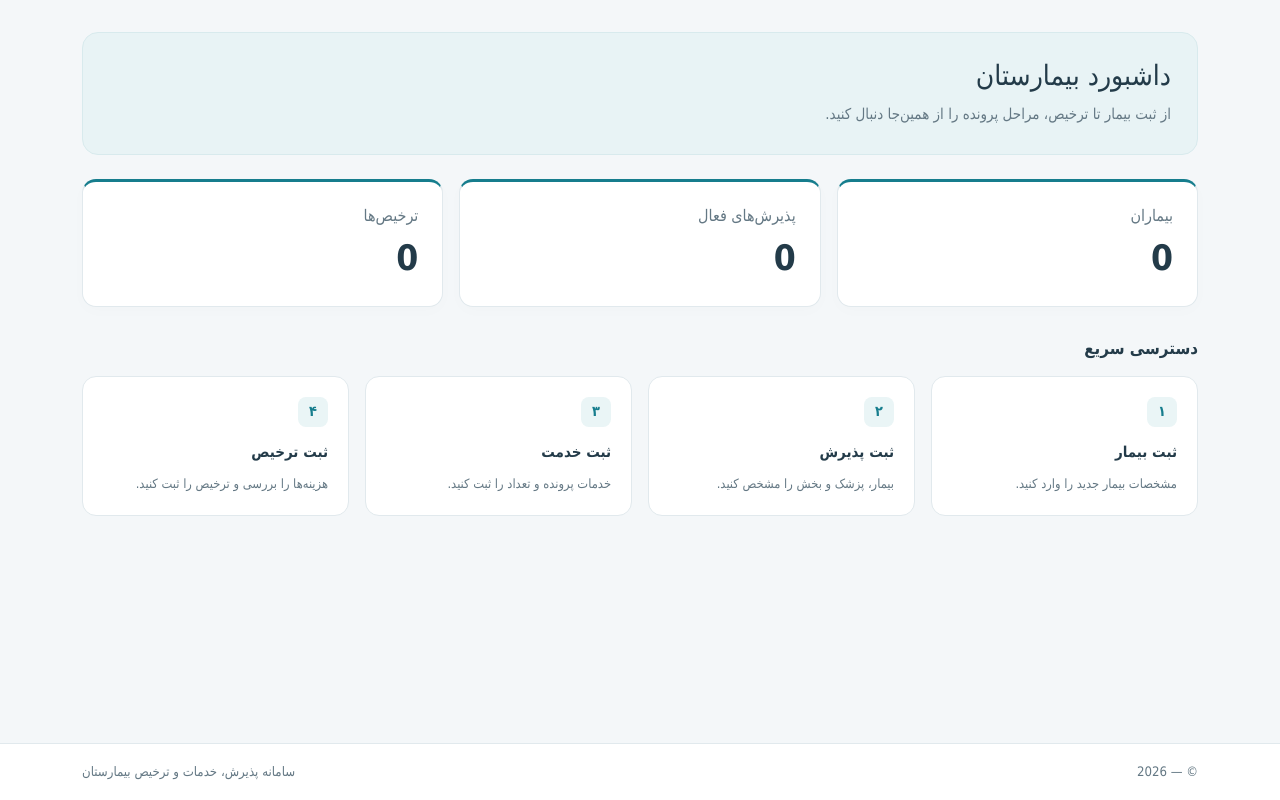
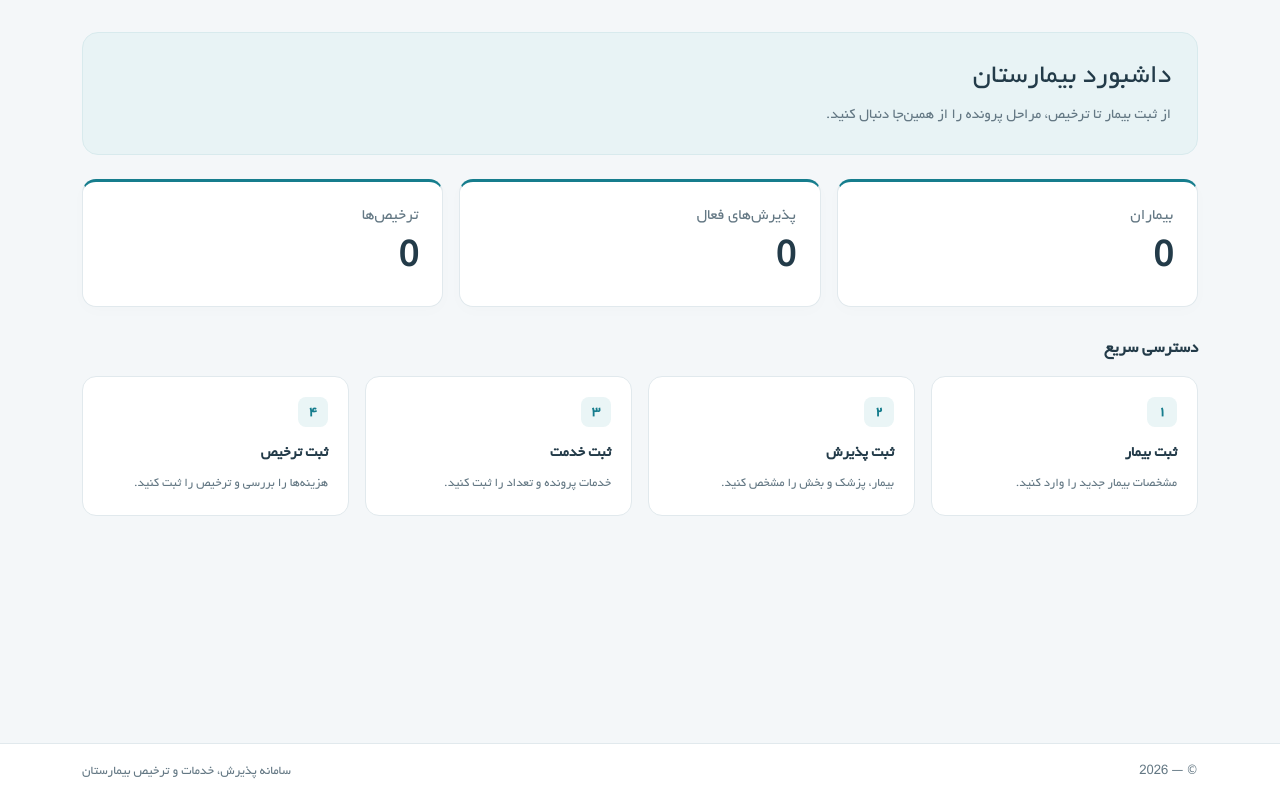
Before and after one commit to Alirezag10/hospital, a Yii app: template app/views/site/index.php in a window 1280 px wide. Run offline with PHP 8.4 and a stand-in for Yii, Linux system fonts and the light colour scheme; the template is opened without the code that fills it, so the values that code supplies are empty; some libraries are stand-ins or nearby versions.

Commit message:
style: use local Yekan font and refresh asset URLs

```diff
--- a/app/config/web.php
+++ b/app/config/web.php
@@ -7,6 +7,7 @@ return [
     'bootstrap' => ['log'],
     'aliases' => ['@bower' => '@vendor/bower-asset', '@npm' => '@vendor/npm-asset'],
     'components' => [
+        'assetManager' => ['appendTimestamp' => true],
         'request' => ['cookieValidationKey' => 'hospital-local-project-7c49a83f2d614b90a5e8f036c1bd7294'],
         'formatter' => ['dateFormat' => 'php:Y-m-d', 'datetimeFormat' => 'php:Y-m-d H:i:s'],
         'errorHandler' => ['errorAction' => 'site/error'],
--- a/app/web/css/site.css
+++ b/app/web/css/site.css
@@ -1,3 +1,10 @@
+@font-face {
+    font-family: 'Yekan';
+    src: url('../fonts/Yekan.woff2') format('woff2');
+    font-weight: normal;
+    font-style: normal;
+    font-display: swap;
+}
 :root {
     --primary: #167d8d;
     --primary-dark: #11616e;
@@ -5,7 +12,7 @@
     --muted: #647884;
     --line: #e1e9ed;
 }
-body { direction: rtl; text-align: right; font-family: Tahoma, Arial, sans-serif; font-size: 15px; line-height: 1.8; color: var(--ink); background: #f4f7f9; }
+body { direction: rtl; text-align: right; font-family: 'Yekan', Tahoma, Arial, sans-serif; font-size: 15px; line-height: 1.8; color: var(--ink); background: #f4f7f9; }
 main > .container { padding-top: 32px; padding-bottom: 48px; }
 h1, h2, h3 { line-height: 1.6; font-weight: 700; }
 main h1 { font-size: 1.6rem; }
```
Also changed, not shown: WORK_REPORT.md (+2 -0 lines), README.md, app/web/fonts/LICENSE.txt (added), app/web/fonts/Yekan.woff2 (added).
